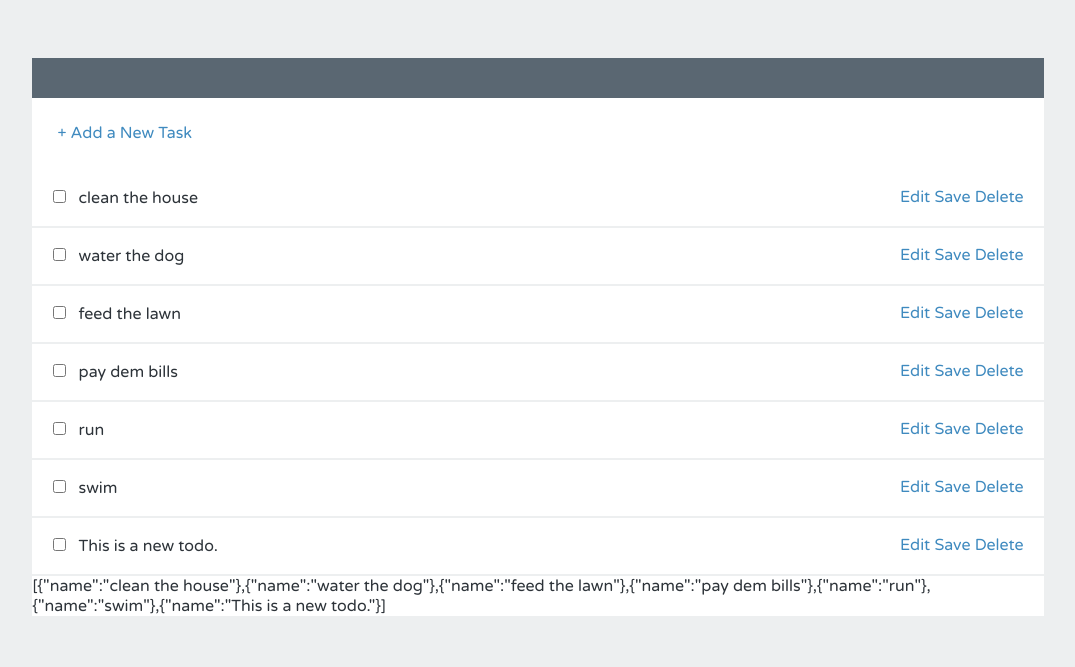
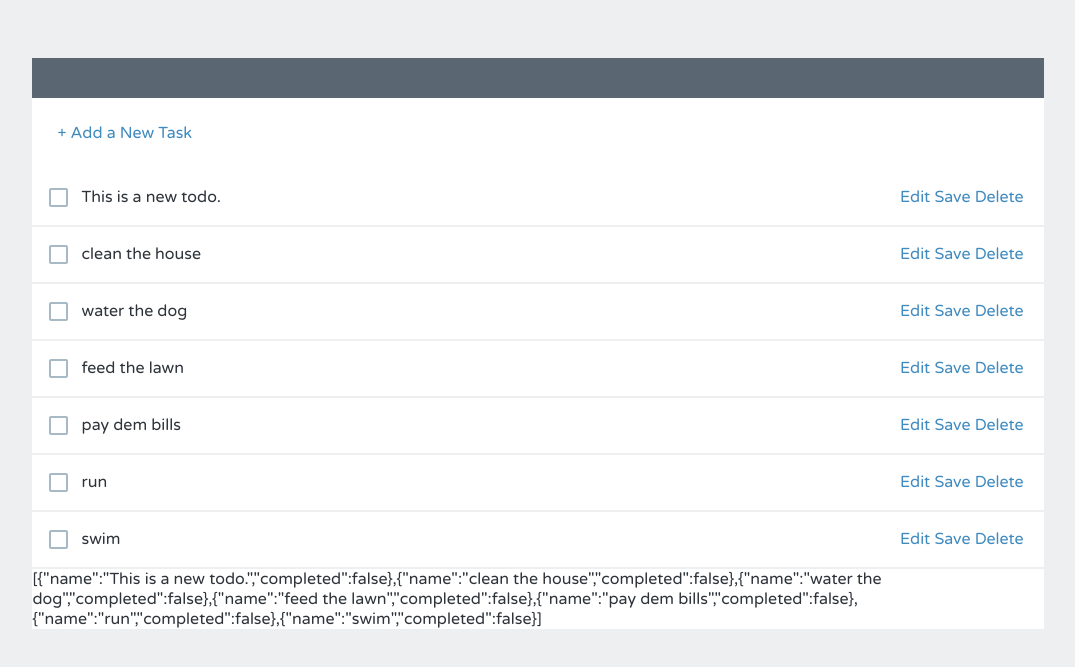
Before and after one commit to danielbutler/angular-basics, a plain HTML site: page index.html in a window 1280 px wide. Both pictures are taken after a click on the link "+ Add a New Task". Shown: the part 81-748 px from the top of the page, without its empty margins (102-1177 px from the left). Drawn offline with Linux system fonts and the light colour scheme.

Commit message:
added filters to ng-repeat to set order of ToDos

```diff
--- a/index.html
+++ b/index.html
@@ -11,8 +11,14 @@
     <div class="add">
       <a href=""ng-click="addTodo()">+ Add a New Task</a>
     </div>
-    <div class="item" ng-class="{'editing-item': editing, 'edited': todo.edited}" ng-repeat="todo in todos">
+    <div class="item" ng-class="{
+      'editing-item': editing,
+      'edited': todo.edited,
+      'completed': todo.completed,
+    }"
+    ng-repeat="todo in todos | orderBy: 'completed'" ng-init="todo.completed = false">
       <input ng-model="todo.completed" type="checkbox" />
+      <span ng-click="todo.completed = !todo.completed"></span>
       <label ng-hide="editing" ng-click="helloWorld()">
         {{todo.name}}</label>
       <input ng-change="todo.edited = true" ng-blur="editing = false;" ng-show="editing" ng-model="todo.name" class="editing-label" type="text"/>
--- a/scripts/controllers/main.js
+++ b/scripts/controllers/main.js
@@ -4,7 +4,7 @@ angular.module('todoListApp')
 .controller('mainCtrl', function($scope, dataService) {
   $scope.addTodo = function() {
     var todo = {name: "This is a new todo."};
-    $scope.todos.push(todo);
+    $scope.todos.unshift(todo);
   };
 
   $scope.helloWorld = dataService.helloWorld;
--- a/styles/main.css
+++ b/styles/main.css
@@ -54,7 +54,7 @@ a {
   .list .add {
     padding: 25px 0 27px 25px; }
 
-/*input[type="checkbox"] {
+input[type="checkbox"] {
     display:none;
 }
 input[type="checkbox"] + span {
@@ -68,4 +68,4 @@ input[type="checkbox"] + span {
 }
 input[type="checkbox"]:checked + span {
     background:url(checkbox-filled.svg) left top no-repeat;
-}*/
+}
```
Also changed, not shown: styles/checkbox-empty.svg (added), styles/checkbox-filled.svg (added).
